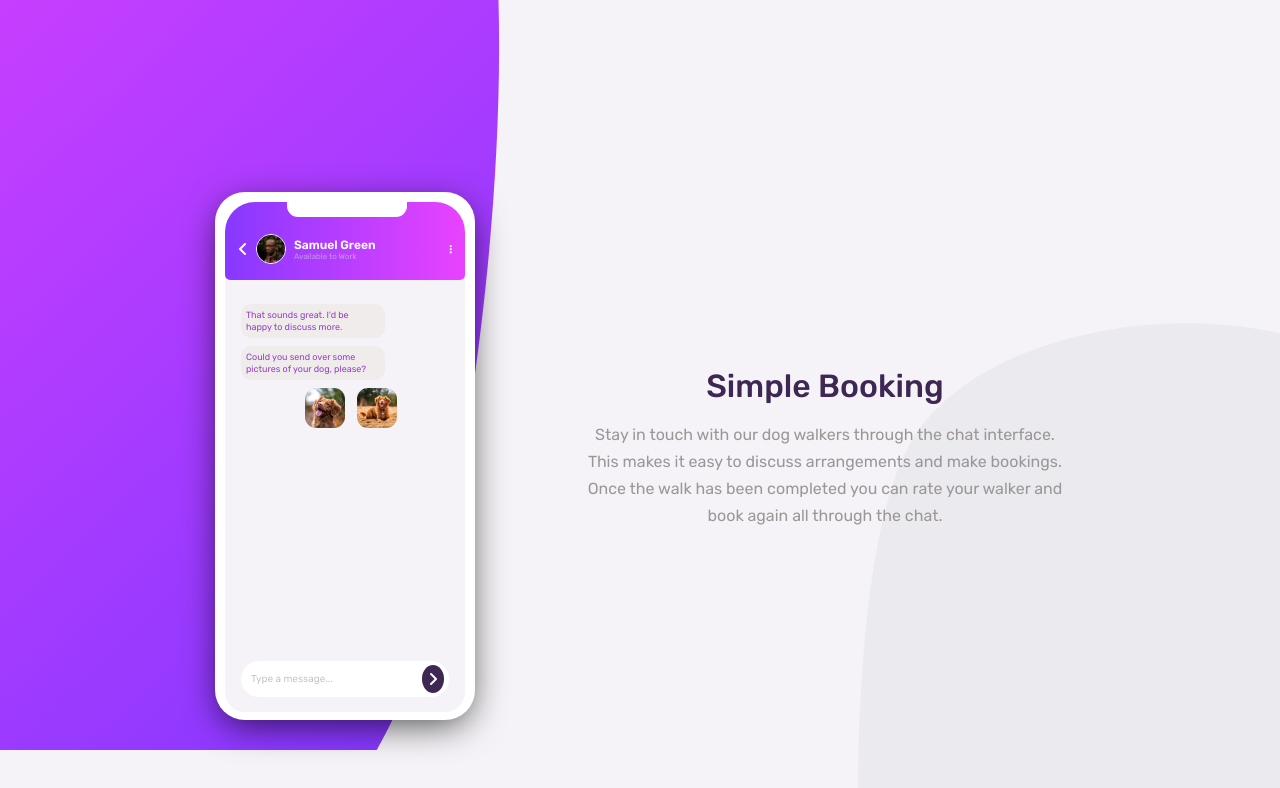
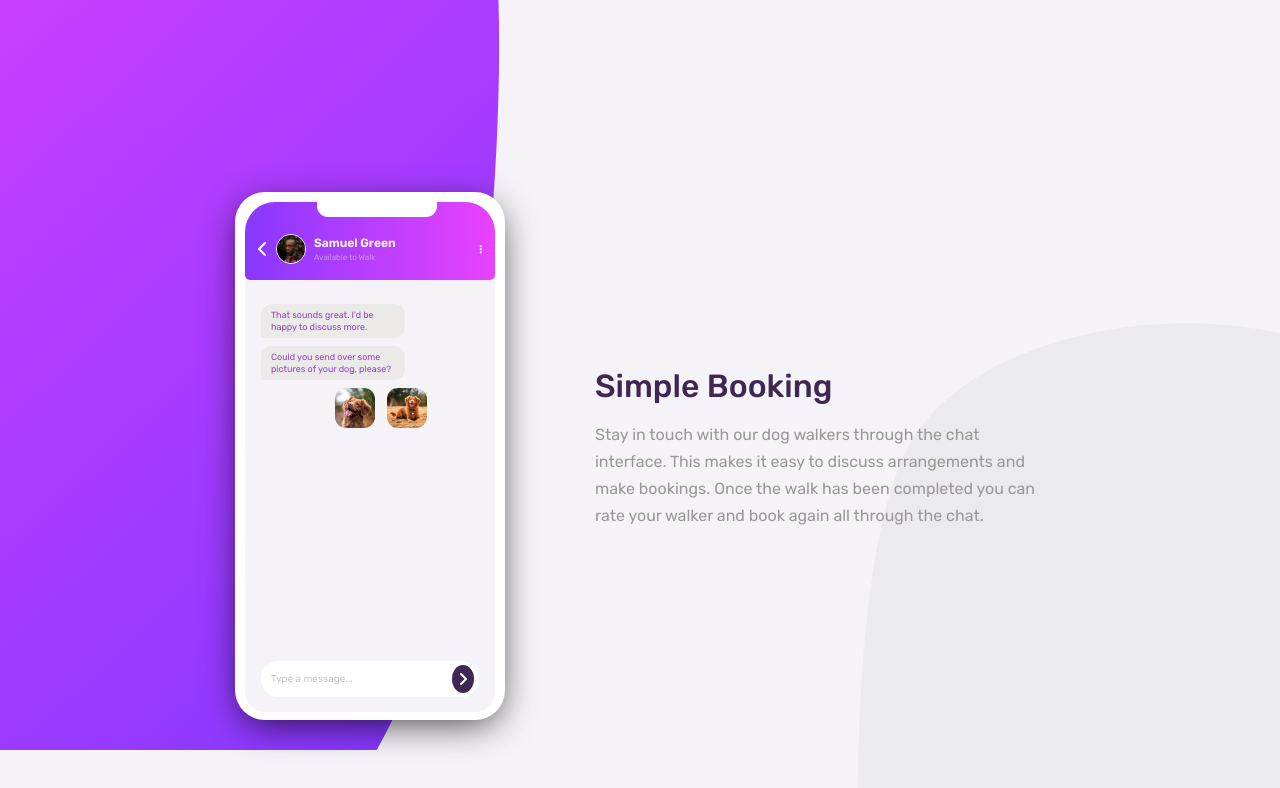
Before and after one commit to dev-jLagunas/visual-chat, a website built with Vite: page index.html in a window 1280 px wide. Shown: the top 788 px of the page. Built offline with nearby package versions, Linux system fonts and the light colour scheme.

Commit message:
Refactor SCSS for responsive design

```diff
--- a/index.html
+++ b/index.html
@@ -26,11 +26,11 @@
       <main class="chat-phone-wrapper">
         <div class="chat-header-wrapper">
           <div class="chat-header-info-wrapper">
-            <i class="fa-solid fa-angle-left left-angle"></i>
+            <i class="fa-solid fa-chevron-left left-angle"></i>
             <img src="public/images/avatar.jpg" alt="" class="header-img" />
             <div class="chat-header-text-wrapper">
               <p class="walker-name">Samuel Green</p>
-              <p class="walker-availability">Available to Work</p>
+              <p class="walker-availability">Available to Walk</p>
             </div>
           </div>
           <i class="fa-solid fa-ellipsis-vertical ellipsis"></i>
--- a/style.scss
+++ b/style.scss
@@ -37,6 +37,7 @@ body {
   font-family: "Rubik", sans-serif;
   background: $light-grayish-violet;
   height: 100vh;
+  overflow: scroll;
 
   /* Background SVG Design Styles 1 */
   &::before {
@@ -54,6 +55,8 @@ body {
 
   /* Background SVG Design Styles 2 */
   @media (min-width: 768px) {
+    overflow: hidden;
+
     &::after {
       content: "";
       position: absolute;
@@ -114,14 +117,8 @@ body {
     flex-direction: row;
     margin-top: 10rem;
     margin-inline: auto;
-  }
-
-  @media (min-width: 1024px) {
-    width: 75%;
-  }
-
-  @media (min-width: 1440px) {
-    width: 50%;
+    width: clamp(50%, 75%, 100%);
+    max-width: 900px;
   }
 }
 
@@ -129,7 +126,7 @@ body {
   background-color: $white;
   padding: 10px;
   border-radius: 30px;
-  width: 260px;
+  width: 270px;
   margin-inline: auto;
   margin-top: 2rem;
   height: 33rem;
@@ -148,6 +145,7 @@ body {
   border-top-left-radius: 30px;
   position: relative;
 
+  /* Phone screen design style */
   &::before {
     content: "";
     height: 20px;
@@ -171,6 +169,7 @@ body {
 .chat-header-text-wrapper {
   display: flex;
   flex-direction: column;
+  gap: 3px;
 }
 
 .chat-display-wrapper {
@@ -192,7 +191,6 @@ body {
 .app-info-wrapper {
   text-align: center;
   margin-top: 1rem;
-
   width: 90%;
   margin-inline: auto;
 
@@ -202,14 +200,7 @@ body {
 
   @media (min-width: 768px) {
     width: 50%;
-  }
-
-  @media (min-width: 1024px) {
-    width: 50%;
-  }
-
-  @media (min-width: 1440px) {
-    width: 50%;
+    text-align: start;
   }
 }
 
@@ -244,11 +235,12 @@ body {
 
 .text-walker {
   width: 9rem;
-  background-color: rgb(240, 236, 236);
+  background-color: rgb(236, 233, 233);
   color: $moderate-violet;
-  padding: 5px 9px 5px 5px;
+  padding: 5px 9px 5px 10px;
   margin-block: 0.5rem;
   border-radius: 10px;
+  border-bottom-left-radius: 0px;
   font-size: 9px;
   line-height: 12px;
 }
@@ -260,7 +252,8 @@ body {
   margin-block: 0.5rem;
   margin-left: auto;
   padding: 5px 9px 5px 5px;
-  border-radius: 7px;
+  border-radius: 8px;
+  border-bottom-right-radius: 0px;
   color: rgb(84, 93, 102);
   line-height: 12px;
 }
@@ -296,7 +289,7 @@ body {
   background: linear-gradient(to right, $light-magenta, $light-violet);
   border: 0;
   border-top-left-radius: 15px;
-  border-bottom-left-radius: 5px;
+  border-bottom-left-radius: 2px;
   border-top-right-radius: 10px;
   border-bottom-right-radius: 10px;
   color: $white;
```
